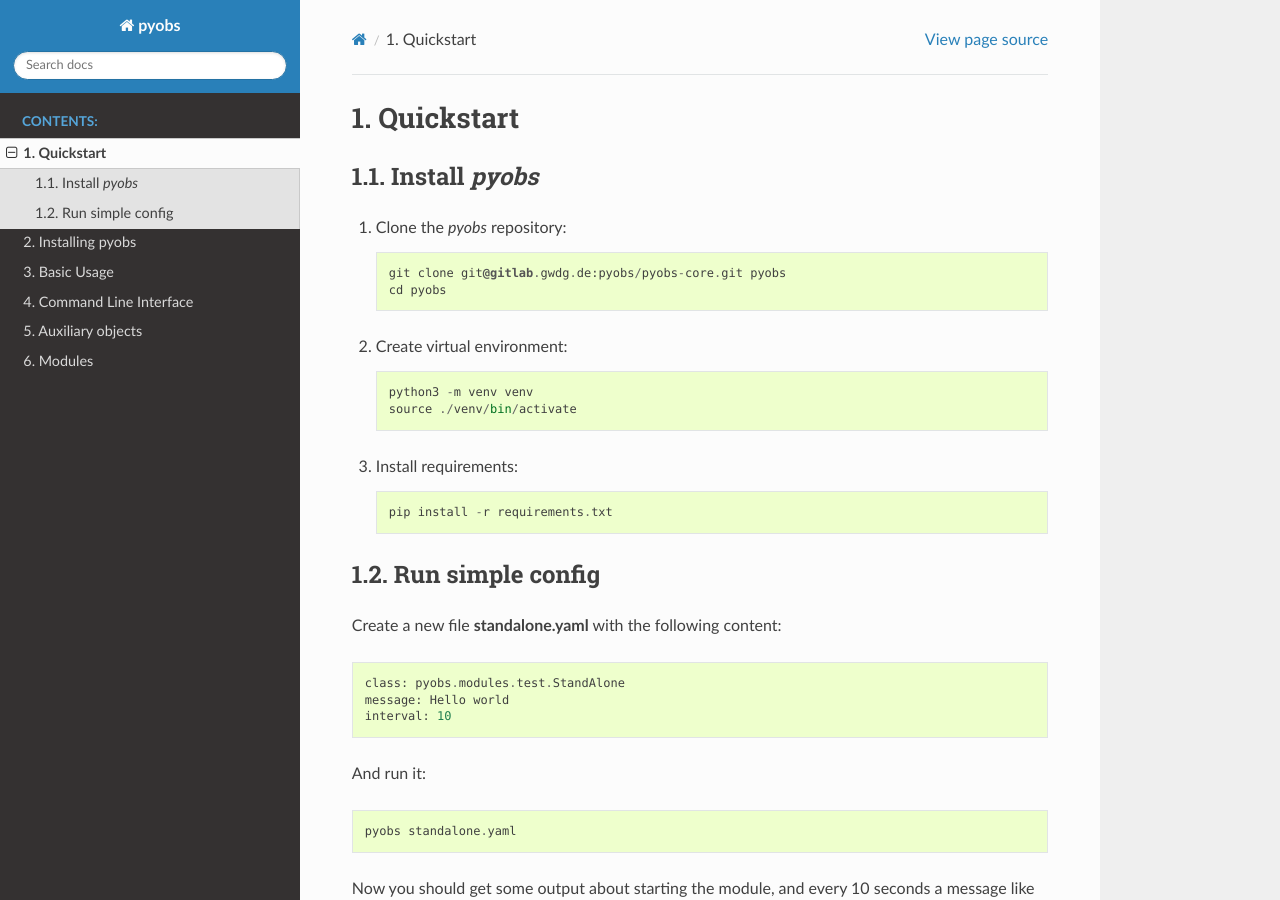
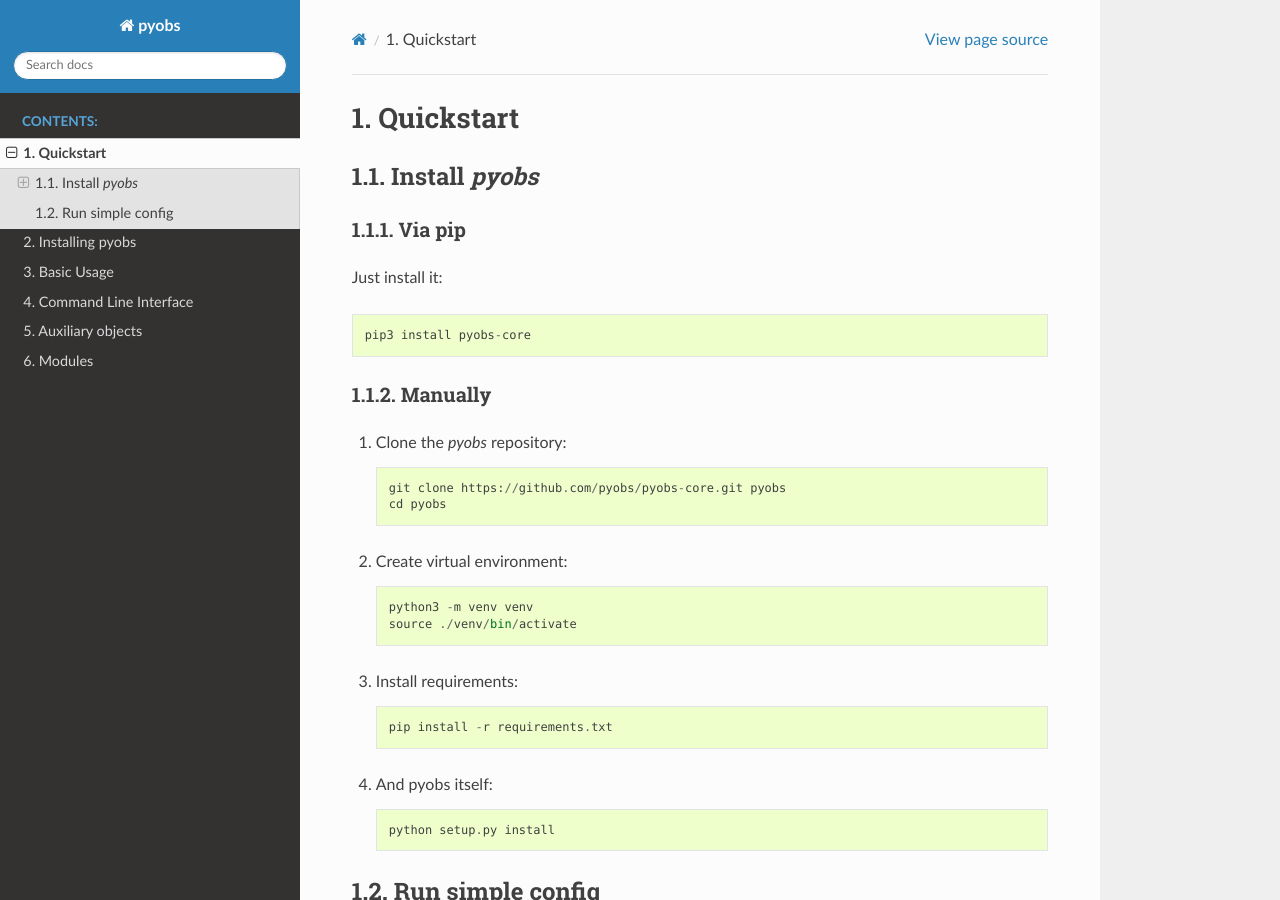
Before and after one commit to pyobs/pyobs-docs, a Sphinx documentation site: the page built from source/quickstart.rst, in a window 1280 px wide and 900 px high. Built offline with Sphinx 7.4.7 and the Read the Docs theme 2.0.0, drawn with Linux system fonts in a browser that asks for light colours; pages that are not in the unit, such as notebooks, are missing from menus.

Commit message:
fixed git url

```diff
--- a/source/quickstart.rst
+++ b/source/quickstart.rst
@@ -3,9 +3,19 @@
 
 Install *pyobs*
 ---------------
+
+Via pip
+^^^^^^^
+
+Just install it::
+
+    pip3 install pyobs-core
+
+Manually
+^^^^^^^^
 1. Clone the *pyobs* repository::
 
-    git clone git@gitlab.gwdg.de:pyobs/pyobs-core.git pyobs
+    git clone https://github.com/pyobs/pyobs-core.git pyobs
     cd pyobs
 
 2. Create virtual environment::
@@ -16,6 +26,10 @@
 3. Install requirements::
 
     pip install -r requirements.txt
+
+4. And pyobs itself::
+
+    python setup.py install
 
 
 Run simple config
```
